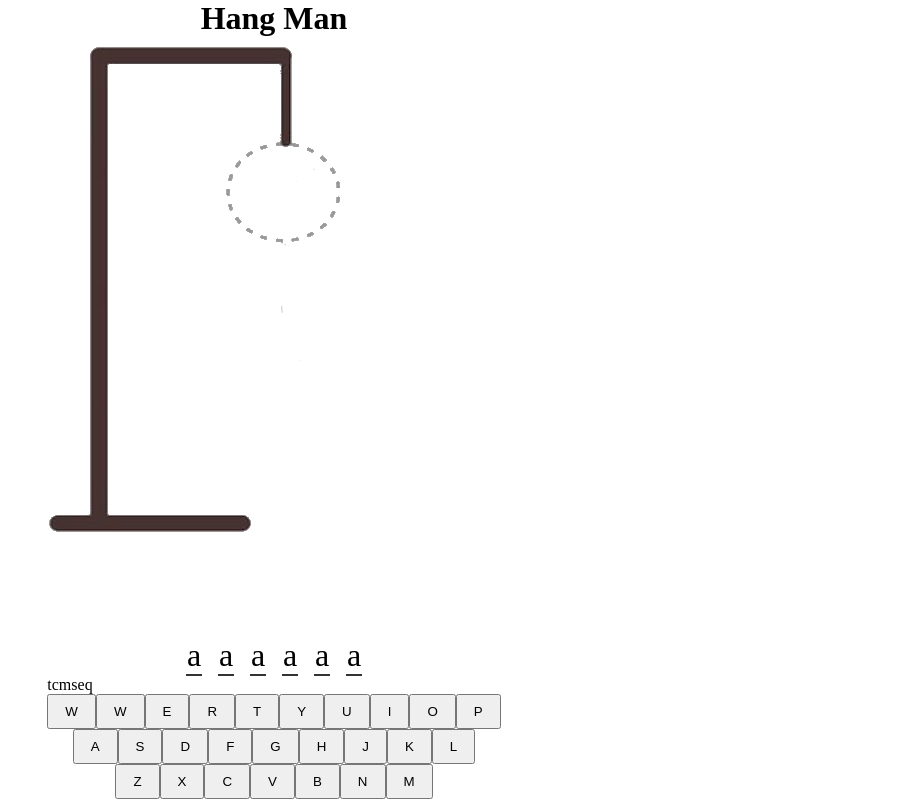
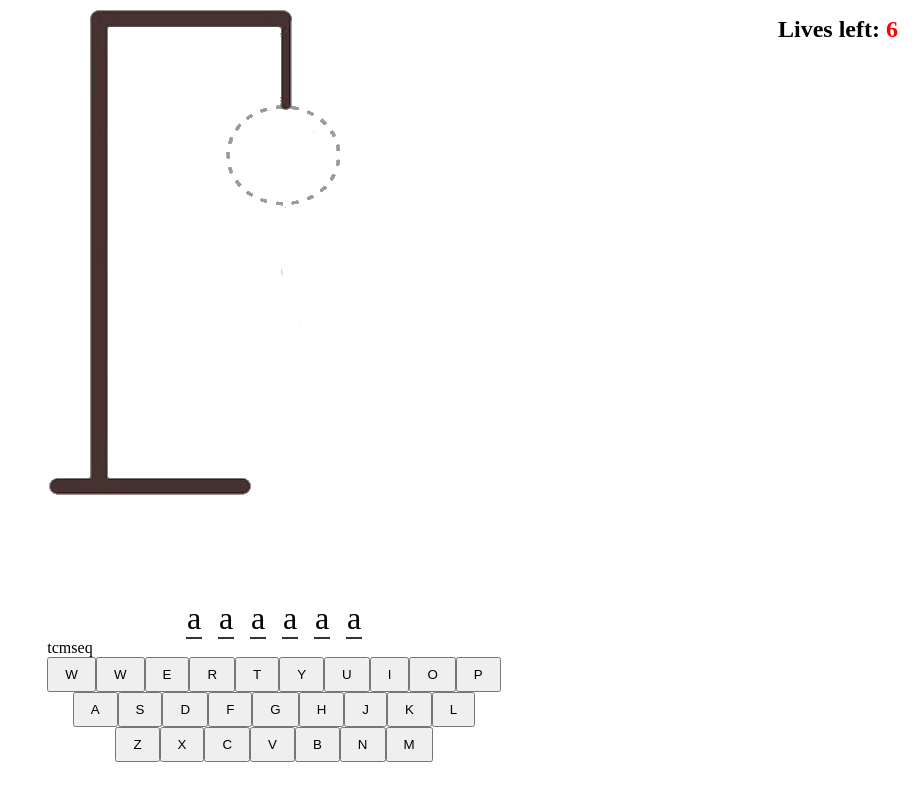
Before and after one commit to VitalijusS/hangman, a React (Vite) app: page / in a window 1280 px wide. Shown: the whole page, without its empty margins (366-1280 px from the left). Built offline with nearby package versions, Linux system fonts and the light colour scheme.

Commit message:
button colors

```diff
--- a/src/components/buttons/Buttons.jsx
+++ b/src/components/buttons/Buttons.jsx
@@ -1,22 +1,30 @@
 import { useState } from "react";
-import { checkLetter } from "../checkLetters/check.letters";
-
+import { checkLetter, livesLeft } from "../checkLetters/check.letters";
+import { randomWord } from "../wordGenerator/WordGenereator";
 export function Buttons (){
     const [clicked, setToClicked] =useState({})
 
 
     function buttonPress(e){
-        const letter = e.target.innerText;
-        setToClicked((prevState) => ({
-            ...prevState,
-            [letter]: 'clicked',
-        }));
-        checkLetter(letter);
+        console.log(e.target.dataset.state);
+        if(!e.target.dataset.state){
+            const letter = e.target.innerText;
+            setToClicked((prevState) => ({
+                ...prevState,
+                [letter]: randomWord.includes(letter.toLowerCase())?'included':'notIncluded',
+            }));
+            checkLetter(letter);
+
+        }
     }
 
 
     return (
         <div className="buttonContainer">
+            <h2 className="livesLeft ">Lives left:
+                <span> {livesLeft}</span>
+            </h2>
+
             <div>
                 <button onClick={buttonPress} data-state={clicked.Q || ''}>W</button>
                 <button onClick={buttonPress} data-state={clicked.W || ''}>W</button>
--- a/src/components/checkLetters/check.letters.jsx
+++ b/src/components/checkLetters/check.letters.jsx
@@ -1,13 +1,17 @@
 import { randomWord } from "../wordGenerator/WordGenereator";
-
+export let livesLeft = 6;
 export function checkLetter(letter){
     if(randomWord.toUpperCase().includes(letter)){
         console.log(true);
+
         return true;
     }else{
         console.log(false);
         console.log(randomWord);
         console.log(letter);
+        livesLeft--;
+        console.log(livesLeft);
+
         return false;
 
     }
--- a/src/header/Header.jsx
+++ b/src/header/Header.jsx
@@ -1,5 +1,12 @@
+import { livesLeft } from "../components/checkLetters/check.letters";
 export function Header (){
-    return (
-        <h1>Hang Man</h1>
-    )
+    console.log(livesLeft)
+    // return (
+    //     <>
+    //         <h1>Hang Man</h1>
+    //         <h2 className="livesLeft ">Lives left:
+    //             <span> {livesLeft}</span>
+    //         </h2>
+    //     </>
+    // )
 }
--- a/src/index.css
+++ b/src/index.css
@@ -12,6 +12,14 @@ body {
 h1 {
     text-align: center;
 }
+h2 {
+    position: absolute;
+    top: 1rem;
+    right: 1rem;
+}
+h2 span {
+    color: red;
+}
 .buttonContainer {
     display: flex;
     flex-direction: column;
@@ -21,6 +29,12 @@ h1 {
 .buttonContainer button {
     padding: 0.5rem 1rem;
     cursor: pointer;
+}
+.buttonContainer button[data-state='included'] {
+    background-color: green;
+}
+.buttonContainer button[data-state='notIncluded'] {
+    background-color: red;
 }
 .buttonContainer button[data-state='clicked'] {
     background-color: #333;
```
